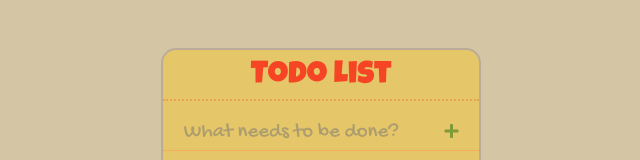
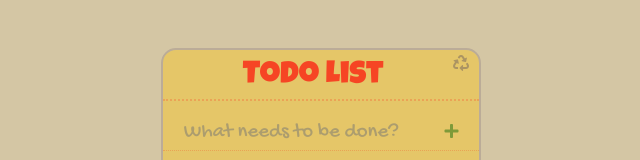
Before and after one commit to fskarmeta/react-todo-list, a React (Create React App) app: page / in a window 1280 px wide. Shown: the top 160 px of the page, without its empty margins (319-959 px from the left). Built offline with nearby package versions, Linux system fonts and the light colour scheme.

Commit message:
added delete all task option

```diff
--- a/src/App.css
+++ b/src/App.css
@@ -31,6 +31,18 @@ body {
   font-family: "Luckiest Guy", cursive;
   font-size: 2em;
   color: rgba(255, 0, 0, 0.651);
+}
+
+.delete {
+  position: relative;
+  left: 22%;
+  bottom: 30%;
+  cursor: pointer;
+  color: rgba(107, 93, 93, 0.466);
+}
+
+.delete:hover {
+  color: rgba(255, 0, 0, 0.315);
 }
 
 .list-container {
--- a/src/App.js
+++ b/src/App.js
@@ -15,6 +15,7 @@ function App() {
 
   const [current, setCurrent] = useState([{ text: "" }]);
 
+  // Check a Task
   function setDone(i) {
     const newItems = item.map((item, idx) => {
       if (idx === i) {
@@ -25,6 +26,7 @@ function App() {
     setItem(newItems);
   }
 
+  //Uncheck a Task
   function setUnDone(i) {
     const newItems = item.map((item, idx) => {
       if (idx === i) {
@@ -35,10 +37,17 @@ function App() {
     setItem(newItems);
   }
 
+  // Delete all Tasks
+  function clearAll() {
+    setItem([]);
+  }
+
+  // Capture new Task Input
   function currentText(e) {
     setCurrent({ ...current, text: e.target.value });
   }
 
+  //Submit captured task to the list
   function submitText(e) {
     e.preventDefault();
     setItem([...item, current]);
@@ -47,6 +56,7 @@ function App() {
     e.target.input.value = "";
   }
 
+  //Delete individual Task from List
   function deleteItem(i) {
     console.log(i);
     let aux = [...item];
@@ -56,7 +66,7 @@ function App() {
   return (
     <>
       <Container>
-        <Title />
+        <Title clearAll={clearAll} />
         <ListContainer>
           <Form currentText={currentText} submitText={submitText} />
           <Items
--- a/src/components/title.js
+++ b/src/components/title.js
@@ -1,7 +1,12 @@
-const Title = () => {
+const Title = ({ clearAll }) => {
   return (
     <div className="title-container">
       <spam className="title-text">Todo List</spam>
+      <i
+        class="fas fa-recycle delete"
+        title="Delete all tasks"
+        onClick={clearAll}
+      ></i>
     </div>
   );
 };
```
